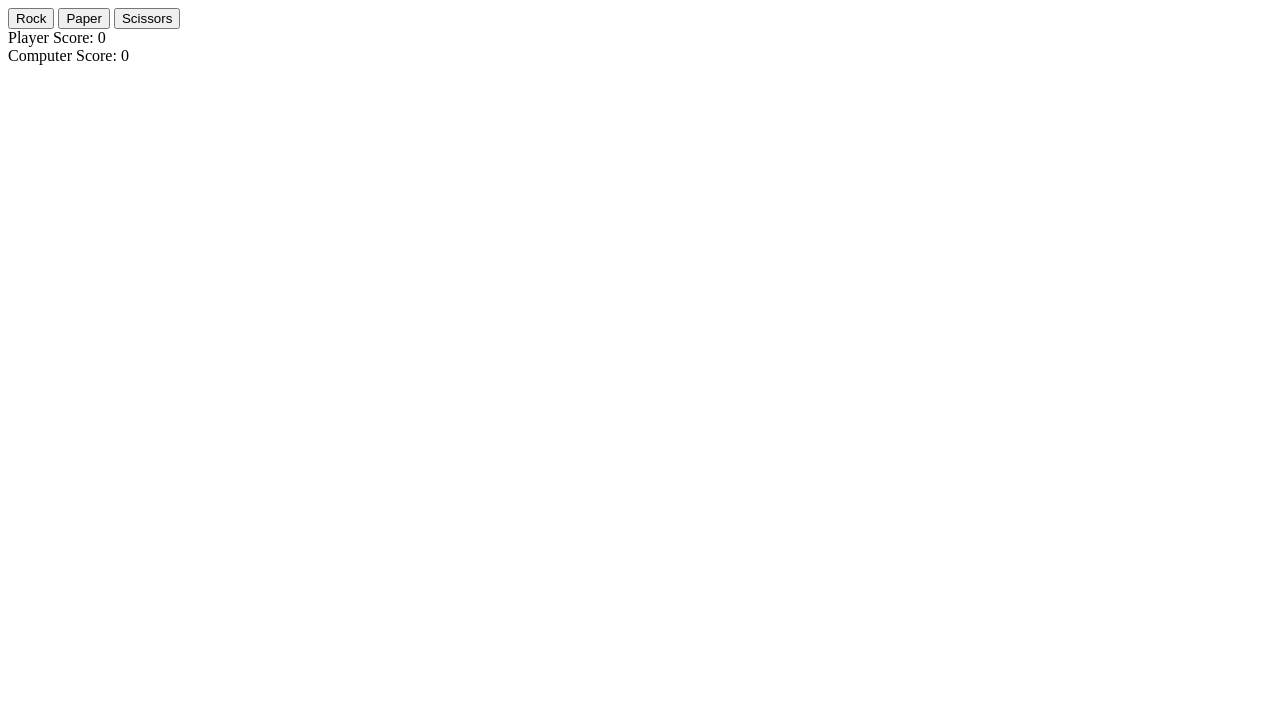
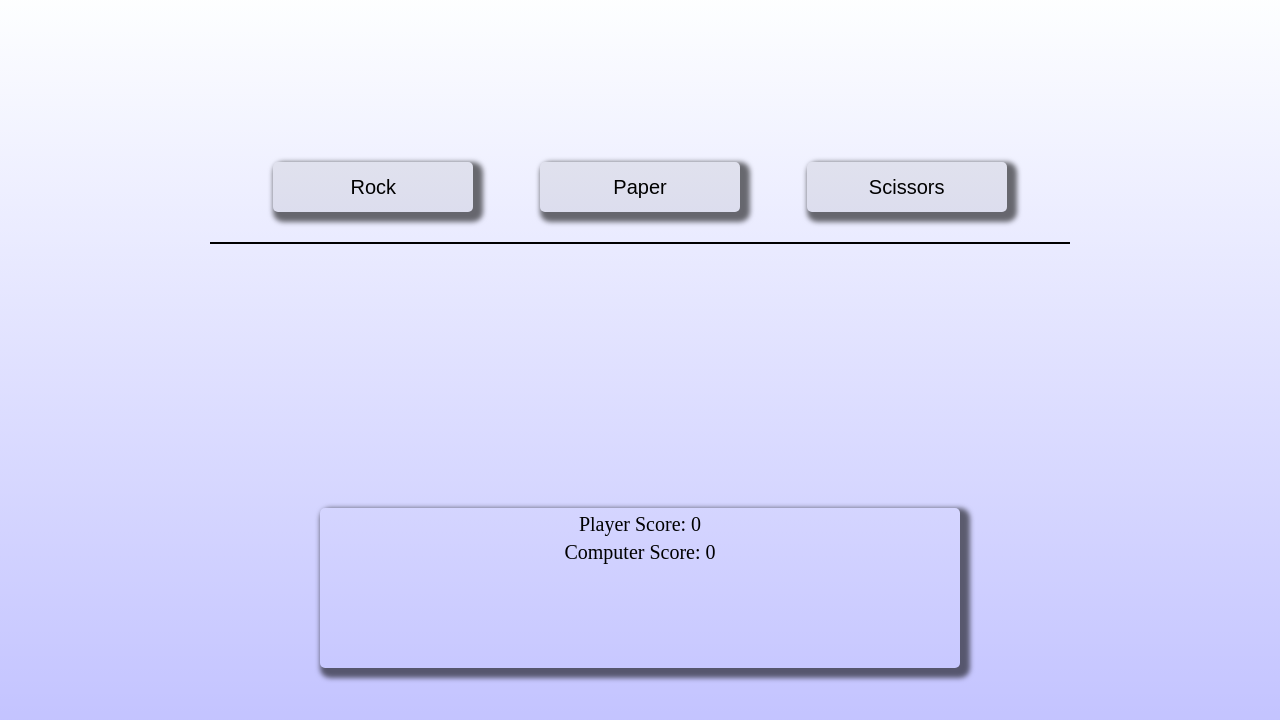
Before and after one commit to ragmehra/rock-paper-scissors, a plain HTML site: page index.html in a window 1280 px wide. Drawn offline with Linux system fonts and the light colour scheme.

Commit message:
Add style to rps

```diff
--- a/index.html
+++ b/index.html
@@ -5,20 +5,26 @@
     <meta http-equiv="X-UA-Compatible" content="IE=edge">
     <meta name="viewport" content="width=device-width, initial-scale=1.0">
     <script src="script.js" defer></script>
+    <link rel="stylesheet" href="style.css">
     <title>Rock, Paper, Scissors</title>
 </head>
 <body>
+    <div class="body">
+        <div class="button-container">
             <button id="rock">Rock</button>
             <button id="paper">Paper</button>
             <button id="scissors">Scissors</button>
+        </div>
 
         <div id="display">
             <div id="round"></div>
+            <div id="playerScoreContainer">Player Score: <span id="playerScore">0</span></div>
+            <div id="computerScoreContainer">Computer Score: <span id="computerScore">0</span></div>
             <div id="playerSelection"></div>
             <div id="computerSelection"></div>
             <div id="result"></div>
-        <div id="playerScoreContainer">Player Score: <span id="playerScore">0</span></div>
-        <div id="computerScoreContainer">Computer Score: <span id="computerScore">0</span></div>
+
+        </div>
     </div>
 </body>
 </html>
--- /dev/null
+++ b/style.css
@@ -0,0 +1,60 @@
+body {
+    margin: 0;
+    padding: 0;
+    font-size: 20px;
+    font-family: 'Times New Roman', Times, serif;
+}
+
+.body {
+    display: flex;
+    flex-direction: column;
+    justify-content: space-around;
+    align-items: center;
+    height: 100vh;
+    background: linear-gradient(rgba(21, 197, 228, 0.007), rgba(0, 0, 255, 0.26));
+
+}
+
+.button-container {
+    display: flex;
+    justify-content: space-around;
+    align-items: center;
+    border-bottom: 2px solid black;
+    padding: 30px;
+    width: 100vh;
+}
+
+button {
+    font-size: 20px;
+    height: 50px;
+    width: 200px;
+    background-color: rgba(0, 0, 0, 0.068);
+    border-radius: 5px;
+    border: none;
+    box-shadow:5px 5px 5px 5px rgba(0, 0, 0, 0.568);
+    transition: 0.07s;
+}
+
+button:hover {
+    box-shadow: 0px 0px 5px 10px rgba(3, 2, 19, 0.178);
+    border: none;
+    scale: 1.1;
+}
+
+button:active {
+    scale: 1;
+    box-shadow:5px 5px 5px 5px rgba(0, 0, 0, 0.568);
+
+}
+
+#display {
+    display: flex;
+    flex-direction: column;
+    text-align: center;
+    justify-content: flex-start;
+    gap: 5px;
+    border-radius: 5px;
+    height: 160px;
+    width: 50%;
+    box-shadow:5px 5px 5px 5px rgba(0, 0, 0, 0.568);
+}
```
Lines whose indentation alone changed are shown as unchanged.
